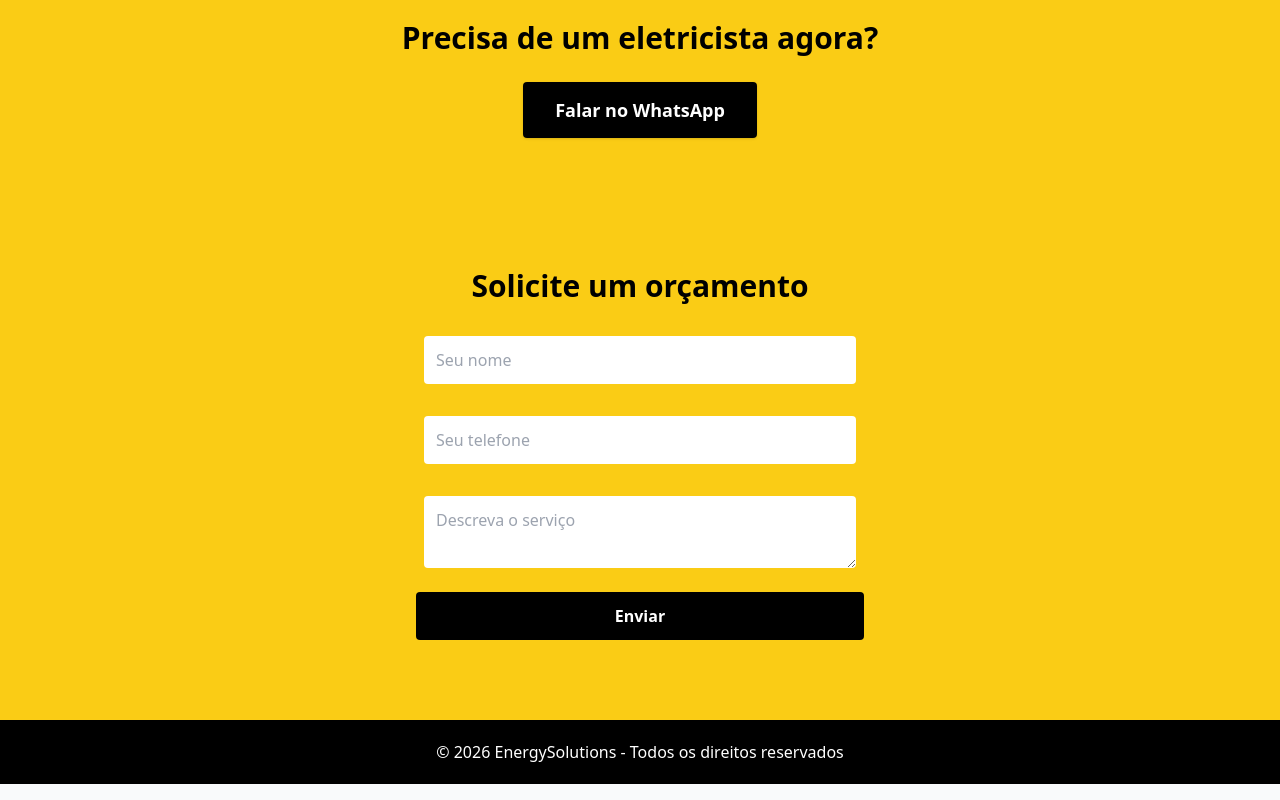
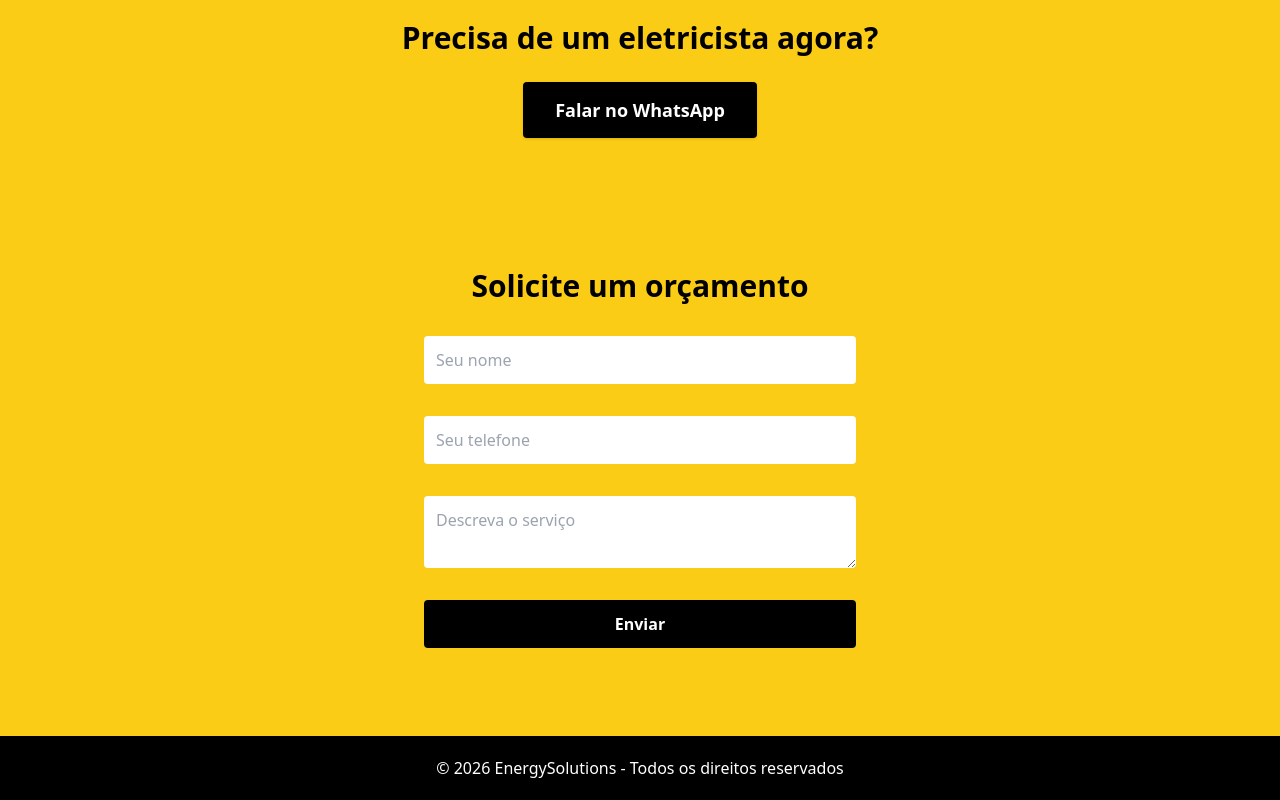
Before and after one commit to igornunescnt/EnergySolutions, a plain HTML site: page frontend/index.html in a window 1280 px wide. Shown: the part 1580-2380 px from the top of the page. Drawn offline with nearby package versions, Linux system fonts and the light colour scheme.

Commit message:
Alterando formulario

```diff
--- a/frontend/index.html
+++ b/frontend/index.html
@@ -123,7 +123,7 @@
     <input type="text" id="telefone" placeholder="Seu telefone" class="m-2 p-3 rounded" required>
     <textarea id="mensagem" placeholder="Descreva o serviço" class="m-2 p-3 rounded"></textarea>
 
-    <button type="submit" class="bg-black text-white py-3 rounded font-bold">
+    <button type="submit" class="bg-black text-white m-2 py-3 rounded font-bold">
       Enviar
     </button>
   </form>
```
